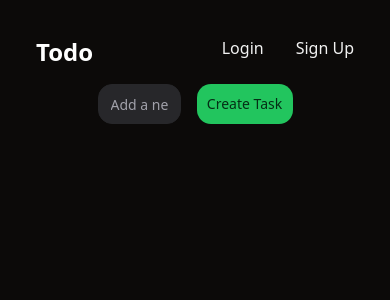
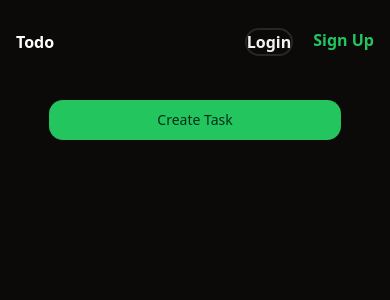
Before and after one commit to ameerhamza-23/todo-app, a Next.js app: page / in a window 390 px wide. Shown: the top 300 px of the page. Built offline with nearby package versions, Linux system fonts and the light colour scheme.

Commit message:
Made homepage responsive

```diff
--- a/src/app/globals.css
+++ b/src/app/globals.css
@@ -61,4 +61,5 @@
     body {
       @apply dark bg-background text-foreground;
     }
+
   }
--- a/src/app/layout.tsx
+++ b/src/app/layout.tsx
@@ -3,8 +3,8 @@ import Navbar from "../components/Navbar"
 import "./globals.css";
 
 export const metadata: Metadata = {
-  title: "Create Next App",
-  description: "Generated by create next app",
+  title: "To do",
+  description: "A simple to do app that lets you note down tasks",
 };
 
 export default function RootLayout({
@@ -20,7 +20,7 @@ export default function RootLayout({
           <Navbar />
         </header>
 
-        <main style={{height:'90vh'}}>
+        <main style={{height:'90vh'}} className="pt-4 md:pt-0">
           {children}
         </main>
 
--- a/src/app/login/page.tsx
+++ b/src/app/login/page.tsx
@@ -1,21 +1,25 @@
 import { Input } from "@/components/ui/input"
 import { Button } from "@/components/ui/button"
 import Link from "next/link"
+import Image from "next/image"
 
 function Login() {
     return (
 
         <div className="flex flex justify-center items-center h-full" >
             <div className="flex flex-col gap-4 w-1/2 md:w-1/2 lg:w-1/4">
-                <Button className="" variant="outline">Use Google Account</Button>
-                <div className="flex items-center gap-2 py-4">
+            <Button className="flex gap-4" variant="secondary">
+                    <Image src="google-icon.svg" alt="google logo" width={20} height={20}/>
+                    <p>Login With Google Account</p>
+                </Button>
+                <div className="flex items-center gap-2 md:py-4">
                     <div className="bg-foreground" style={{ height: '1px', flex: 1 }}></div>
                     <div className="text-center">or</div>
                     <div className="bg-foreground" style={{ height: '1px', flex: 1 }}></div>
                 </div>
-                <h1>Email Address</h1>
+                <h1 className="hidden md:block">Email Address</h1>
                 <Input type="text" placeholder="name@gmail.com" className="bg-input"/>
-                <h1>Password</h1>
+                <h1 className="hidden md:block">Password</h1>
                 <Input placeholder="Password" type="password" className="bg-input"/>
                 <Button className="w-full text-white">Login</Button>
                 <div className="p-4">
--- a/src/app/page.tsx
+++ b/src/app/page.tsx
@@ -43,15 +43,15 @@ export default function Home() {
 
   return (
     <div className="w-full flex justify-center h-full">
-      <div className="w-1/2">
-        <div className="flex justify-between gap-4">
+      <div className="md:w-1/2 w-3/4">
+        <div className="md:flex md:justify-between md:gap-4">
           <Input
             placeholder="Add a new task"
-            className="w-5/6 bg-secondary"
+            className="w-5/6 bg-secondary hidden md:block"
             value={current}
             onChange={(e) => setCurrent(e.target.value)}
           />
-          <Button className="w-24 text-primary-foreground bg-primary flex-grow" onClick={handleClick}>
+          <Button className="md:w-24 text-primary-foreground bg-primary md:flex-grow w-full" onClick={handleClick}>
             Create Task
           </Button>
         </div>
--- a/src/app/signup/page.tsx
+++ b/src/app/signup/page.tsx
@@ -4,6 +4,7 @@ import { Button } from "@/components/ui/button";
 import { Input } from "@/components/ui/input";
 import { useState } from "react";
 import { ChangeEvent } from "react";
+import Image from "next/image";
 
 function Signup() {
     const [user, setUser] = useState({
@@ -33,6 +34,8 @@ function Signup() {
                     placeholder="Email"
                     value={user.email}
                     onChange={handleChange}
+                    className="bg-secondary"
+
                 />
                 <Input
                     type="password"
@@ -40,6 +43,7 @@ function Signup() {
                     placeholder="Create Password"
                     value={user.password}
                     onChange={handleChange}
+                    className="bg-secondary"
                 />
                 <Input
                     type="password"
@@ -47,11 +51,12 @@ function Signup() {
                     placeholder="Confirm Password"
                     value={user.confirmPassword}
                     onChange={handleChange}
+                    className="bg-secondary"
                 />
-                <Button className="w-full text-white" onClick={handleSubmit}>Sign up</Button>
+                <Button className="w-full text-primary-foreground" onClick={handleSubmit}>Sign up</Button>
                 <div className="">
                     <div className="text-center p-2">
-                        Dont have an account? <Link href="/signup" className="text-primary">Signup</Link>
+                       Alreadt have an account? <Link href="/login" className="text-primary">Login</Link>
                     </div>
                 </div>
                 <div className="flex items-center gap-2 py-1">
@@ -59,7 +64,10 @@ function Signup() {
                     <div className="text-center">or</div>
                     <div className="bg-foreground" style={{ height: '1px', flex: 1 }}></div>
                 </div>
-                <Button className="" variant="secondary">Login With Google Account</Button>
+                <Button className="flex gap-4" variant="secondary">
+                    <Image src="google-icon.svg" alt="google logo" width={20} height={20}/>
+                    <p>Sign up With Google Account</p>
+                </Button>
             </div>
         </div>
     );
--- a/src/components/Icon.tsx
+++ b/src/components/Icon.tsx
@@ -6,7 +6,7 @@ interface Props {
 
 export function ReorderIcon({ dragControls }: Props) {
     return (
-        <svg width="14px" height="14px" viewBox="0 0 16 16" version="1.1" xmlns="http://www.w3.org/2000/svg" xmlnsXlink="http://www.w3.org/1999/xlink" className="si-glyph si-glyph-dial-number hover:cursor-pointer" onPointerDown={(e) => dragControls.start(e)}>
+        <svg width="24px" height="24px" viewBox="0 0 16 16" version="1.1" xmlns="http://www.w3.org/2000/svg" xmlnsXlink="http://www.w3.org/1999/xlink" className="si-glyph si-glyph-dial-number hover:cursor-pointer" onPointerDown={(e) => dragControls.start(e)}>
 
             <title>105</title>
 
--- a/src/components/Item.tsx
+++ b/src/components/Item.tsx
@@ -25,12 +25,12 @@ export const Item = ({ item, onDelete }: Props) => {
       dragControls={dragControls}
       style={{ userSelect: "none" }}
     >
-      <Card>
+      <Card className="md:h-[80px] h-[60px]">
         <CardHeader>
-          <CardTitle className="flex gap-4 items-center">
+          <CardTitle className="flex gap-4 px-4 items-center w-full md:h-[80px] h-[60px]">
             <ReorderIcon dragControls={dragControls} />
-            <div className="flex justify-between w-full items-center">
-              <p>{item}</p>
+            <div className="flex justify-between w-full">
+              <p className="text-sm md:text-2xl">{item}</p>
               <button onClick={handleDelete}>
                 <Image src="delete-5.svg" alt="delete image" width={20} height={20} />
               </button>
--- a/src/components/Navbar.tsx
+++ b/src/components/Navbar.tsx
@@ -2,13 +2,13 @@ import Link from 'next/link'
 
 export default function Navbar() {
     return (
-        <div className="w-full flex justify-between p-9 ">
+        <div className="nav w-full flex justify-between h-full items-center px-4">
             <div>
-                <Link href="/"><h1 className='font-bold text-2xl text-white'>Todo</h1></Link>
+                <Link href="/"><h1 className='font-bold md:text-2xl text-white'>Todo</h1></Link>
             </div>
-            <div className="flex gap-8">
-                <Link href="/login">Login</Link>
-                <Link href="/signup">Sign Up</Link>
+            <div className="flex gap-5">
+                <Link href="/login"  className='md:py-2 md:px-4 rounded-full font-bold border-secondary border-2 '>Login</Link>
+                <Link href="/signup" className='md:bg-primary text-primary md:text-primary-foreground md:py-2 md:px-4 rounded-full font-bold'>Sign Up</Link>
             </div>
         </div>
     )
--- a/src/components/ui/card.tsx
+++ b/src/components/ui/card.tsx
@@ -23,7 +23,7 @@ const CardHeader = React.forwardRef<
 >(({ className, ...props }, ref) => (
   <div
     ref={ref}
-    className={cn("flex flex-col space-y-1.5 p-6", className)}
+    className={cn("flex flex-col space-y-1.5 ", className)}
     {...props}
   />
 ))
```
Also changed, not shown: public/google-icon.svg (added).
